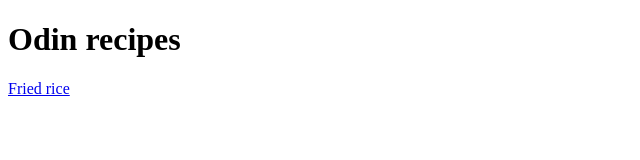
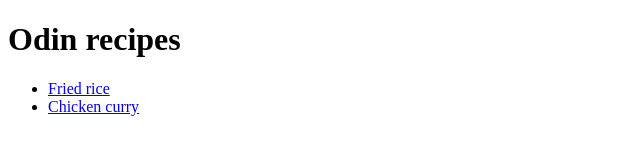
Before and after one commit to BoopyTheTurtle/odin-recipes, a plain HTML site: page index.html in a window 1280 px wide. Shown: the whole page, without its empty margins (0-640 px from the left). Drawn offline with Linux system fonts and the light colour scheme.

Commit message:
Added Chicken curry page, fixed commit error
Changes as per previous comment, fixed commit comment.

```diff
--- a/index.html
+++ b/index.html
@@ -7,6 +7,9 @@
 </head>
 <body>
     <h1>Odin recipes</h1>
-    <a href="recipes/fried-rice.html">Fried rice</a>
+    <ul>
+        <li><a href="recipes/fried-rice.html">Fried rice</a></li>
+        <li><a href="recipes/chicken-curry.html">Chicken curry</a></li>
+    </ul>
 </body>
 </html>
```
Also changed, not shown: images/chicken_curry.jpg (added), 1 other file.
